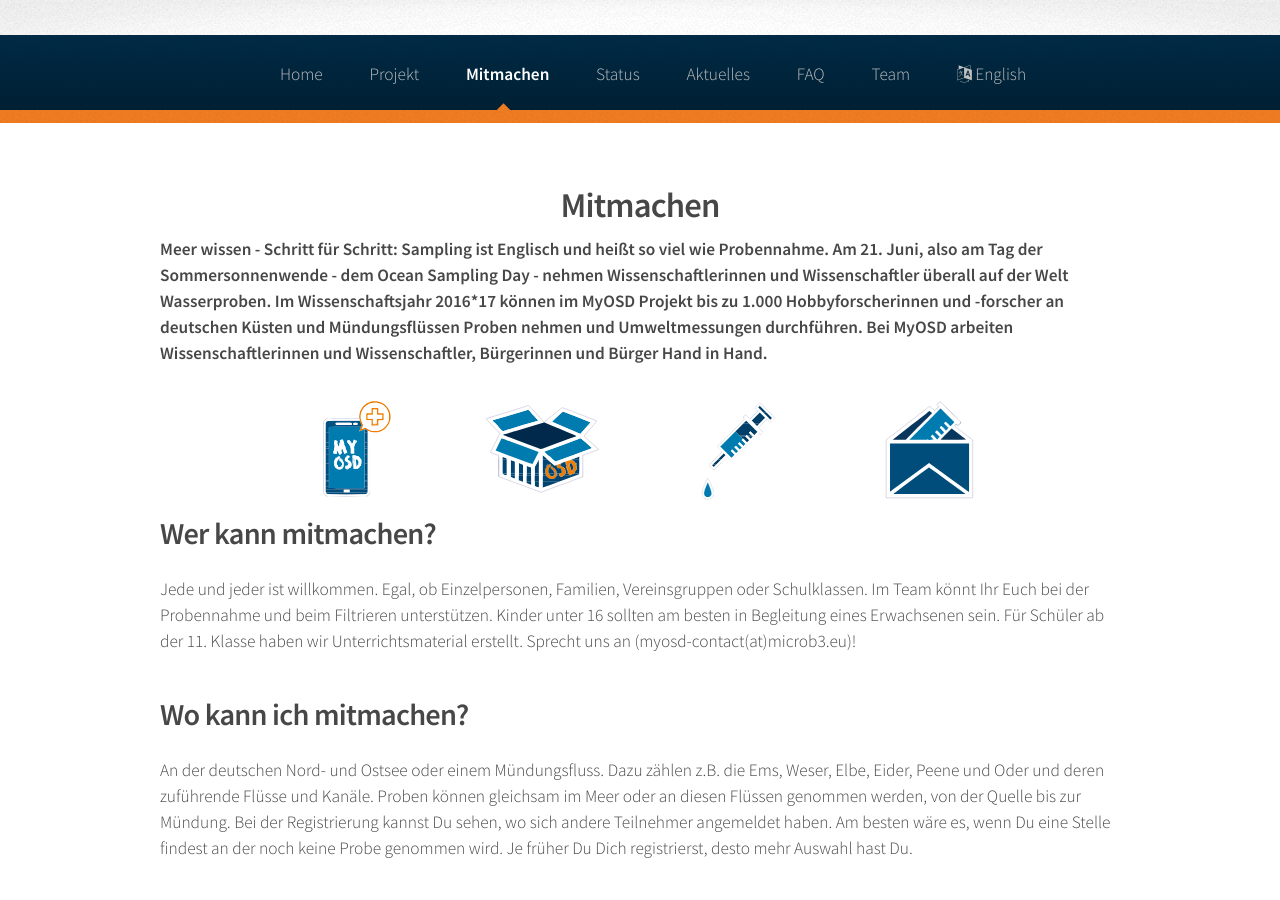
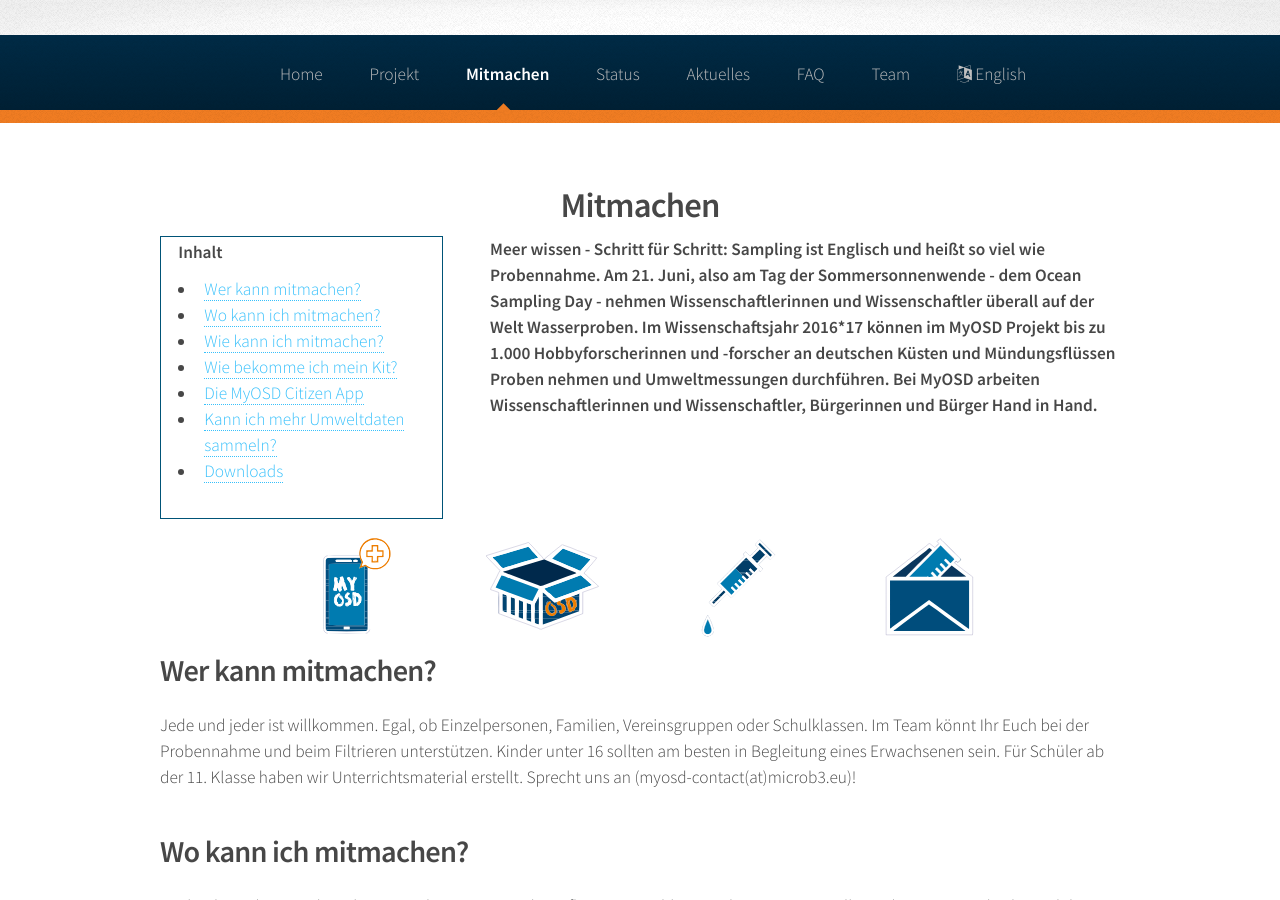
Before and after one commit to myosd/myosd.github.io, a Jekyll site: the page built from mitmachen/index.md, in a window 1280 px wide and 900 px high. Built offline with Jekyll 4.4.1, drawn with Linux system fonts in a browser that asks for light colours.

Commit message:
added toc to mitmachen

```diff
--- a/mitmachen/index.md
+++ b/mitmachen/index.md
@@ -5,16 +5,28 @@ published: true
 ---
 
 
+<div class="row">
+    <div class="4u">
+    <aside style="float:left; padding-right: 1em; padding-left: 1em;margin-right: 1em; margin-bottom: 0.5 em;border: 1px solid #005377;">
+        <h1>Inhalt</h1>
+         <ul>
+            <li><a href="#wer-kann-mitmachen">Wer kann mitmachen?</a></li>
+            <li><a href="#wo-kann-ich-mitmachen">Wo kann ich mitmachen?</a></li>
+            <li><a href="#wie-kann-ich-mitmachen"> Wie kann ich mitmachen?</a></li>
+            <li><a href="#wie-bekomme-ich-mein-kit">Wie bekomme ich mein Kit?</a></li>
+            <li><a href="#die-myosd-citizen-app">Die MyOSD Citizen App</a></li>
+            <li><a href="#du-mchtest-noch-mehr-umweltdaten-sammeln">Kann ich mehr Umweltdaten sammeln?</a></li>
+            <li><a href="#downloads">Downloads</a></li>
+        </ul>
+    </aside>
+    </div>
 
+<div class="8u">
+{{ "**Meer wissen - Schritt für Schritt: Sampling ist Englisch und heißt so viel wie Probennahme. Am 21. Juni, also am Tag der Sommersonnenwende - dem Ocean Sampling Day - nehmen Wissenschaftlerinnen und Wissenschaftler überall auf der Welt Wasserproben. Im Wissenschaftsjahr 2016*17 können im MyOSD Projekt bis zu 1.000 Hobbyforscherinnen und -forscher an deutschen Küsten und Mündungsflüssen Proben nehmen und Umweltmessungen durchführen. Bei MyOSD arbeiten Wissenschaftlerinnen und Wissenschaftler, Bürgerinnen und Bürger Hand in Hand.**" | markdownify }}
+</div>
+</div>
 
-
-
-
-
-
-**Meer wissen - Schritt für Schritt: Sampling ist Englisch und heißt so viel wie Probennahme. Am 21. Juni, also am Tag der Sommersonnenwende - dem Ocean Sampling Day - nehmen Wissenschaftlerinnen und Wissenschaftler überall auf der Welt Wasserproben. Im Wissenschaftsjahr 2016*17 können im MyOSD Projekt bis zu 1.000 Hobbyforscherinnen und -forscher an deutschen Küsten und Mündungsflüssen Proben nehmen und Umweltmessungen durchführen. Bei MyOSD arbeiten Wissenschaftlerinnen und Wissenschaftler, Bürgerinnen und Bürger Hand in Hand.**
-
-<div class="block">
+<div class="block" style="margin-top: 1em">
   <img src="/assets/images/handy.svg" width="190" height="100" />
   <img src="/assets/images/box.svg" width="190" height="100" />
   <img src="/assets/images/spritze.svg" width="190" height="100" />
@@ -39,6 +51,7 @@ Achte bitte darauf, dass Du die Proben nur an Orten nimmst, an denen Du Dich auc
 
 
 ## Wie kann ich mitmachen?
+
 Jeder der mitmachen möchte, muss sich auf unserer Webseite registrieren. Die Registrierung wird ab dem 25. April 2016 freigeschaltet.
 
 ![Registrierung]({{site.baseurl}}/assets/images/Registrierung_preliminary.jpg)
@@ -60,7 +73,10 @@ Willst Du genau wissen was auf Dich zukommt? Schau Dir unser Sampling-Tutorial a
 <iframe width="392" height="220" src="https://www.youtube.com/embed/b6Wc9A6D6d8" frameborder="0" allowfullscreen></iframe>
 </div>
 
-## Wie bekomme ich mein Kit?<img src="/assets/images/box.svg" width="190" height="100" />
+## Wie bekomme ich mein Kit?
+
+<img src="/assets/images/box.svg" width="190" height="100" />
+
 Die Sampling Kits bekommst Du von uns oder von einer zentralen Anlaufstelle (Hub), sprich: einem Forschungsinstitut in Deiner Nähe. Welche Institute dabei sind, ist in einer Liste am Ende der Seite zusammengestellt. Vielleicht gibt es ja eines ganz in Deiner Nähe? Die Proben werden dann entweder von den Hubs oder direkt von Dir zu uns nach Bremen geschickt.
 Am besten gleich registrieren und ein Sampling Kit reservieren.
 
@@ -74,7 +90,10 @@ Die Sampling Kits bestehen (unter anderem) aus:
 - Filter
 - Aufkleber und Tüte
 
-## Die MyOSD Citizen App<img src="/assets/images/handy.svg" width="190" height="100" />
+## Die MyOSD Citizen App
+
+<img src="/assets/images/handy.svg" width="190" height="100" />
+
 Wichtige Umweltdaten, wie z.B. die Temperatur oder den pH-Wert kannst Du direkt an Deinem Sampling Ort in die OSD Citizen App eintragen. Diese fungiert als elektronischer "Log sheet", also als eine Art digitales Protokoll. Mit der App kannst Du auch Fotos von Dir beim Beproben oder von der Umgebung hochladen. Diese werden dann direkt an den OSD Server geschickt und gleich auf unserer [Webseite](https://mb3is.megx.net/osd-app/samples) angezeigt. Die App ist für Android Smartphones und iPhones erhältlich.
 
 <div class="block">
```
